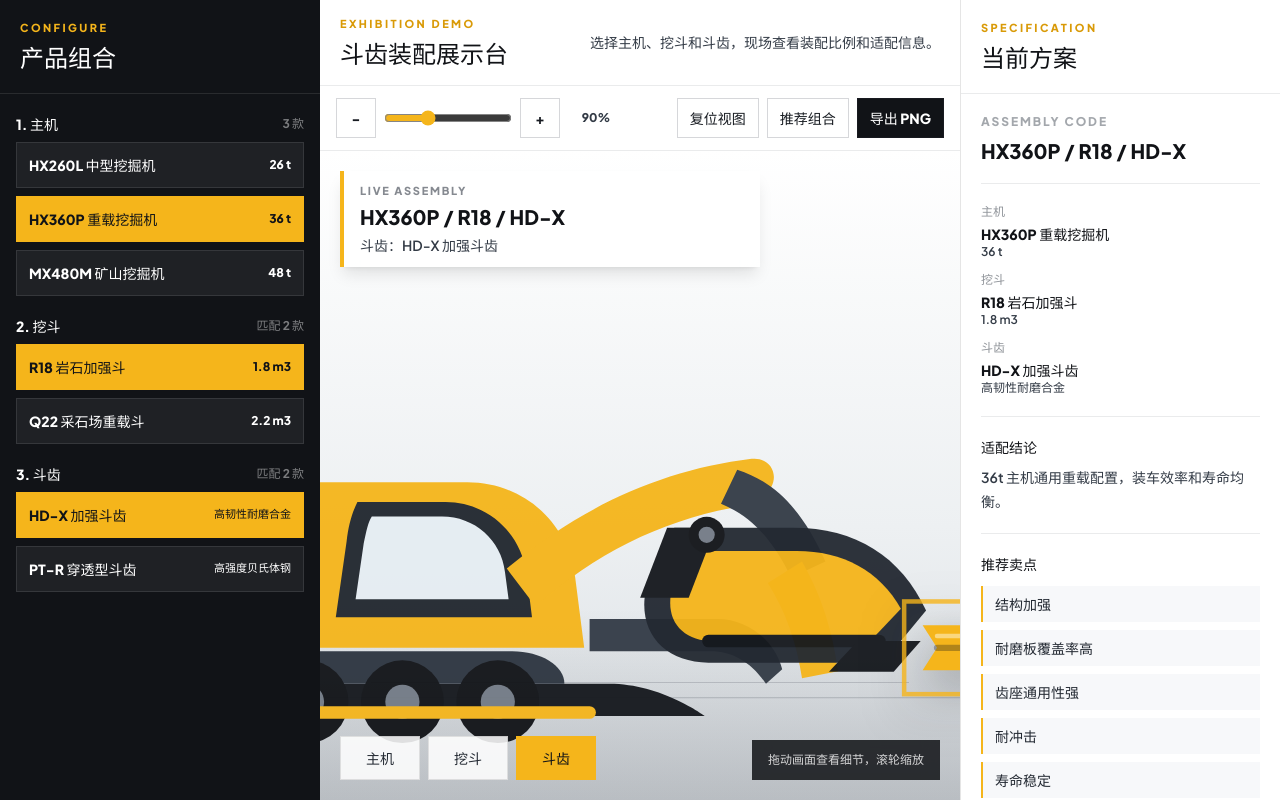
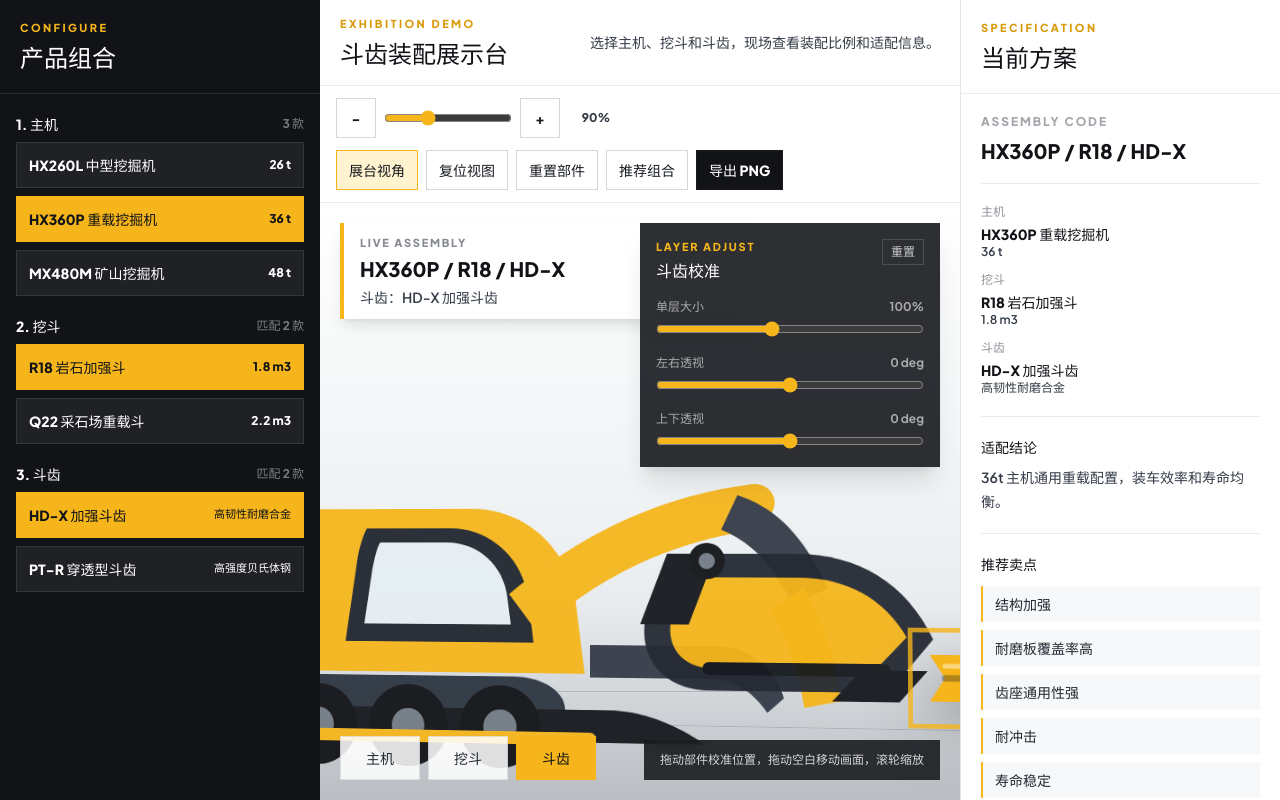
Before and after one commit to ShundeMachinery/bucket-demo-2d, a Vue app: page / in a window 1280 px wide. Built offline with nearby package versions, Linux system fonts and the light colour scheme.

Commit message:
can drag.

```diff
--- a/src/components/PreviewStage.vue
+++ b/src/components/PreviewStage.vue
@@ -3,13 +3,22 @@ import { computed, onMounted, onUnmounted, ref } from 'vue'
 import { toPng } from 'html-to-image'
 import { useConfiguratorStore, type HighlightPart } from '../stores/configurator'
 import type { ProductPart } from '../types/product'
+import type { CSSProperties } from 'vue'
 
 const store = useConfiguratorStore()
 const stageRef = ref<HTMLElement | null>(null)
 const viewportRef = ref<HTMLElement | null>(null)
-const isDragging = ref(false)
+const dragMode = ref<'none' | 'stage' | 'layer'>('none')
 const isExporting = ref(false)
-const dragStart = ref({ x: 0, y: 0, panX: 0, panY: 0 })
+const dragStart = ref({
+  x: 0,
+  y: 0,
+  panX: 0,
+  panY: 0,
+  layerOffsetX: 0,
+  layerOffsetY: 0,
+  part: 'excavator' as HighlightPart,
+})
 
 type Layer = {
   type: HighlightPart
@@ -28,40 +37,73 @@ const selectedLayer = computed(() => {
   return layers.value.find((layer) => layer.type === store.highlightedPart) ?? layers.value[0]
 })
 
-function layerStyle(layer: Layer) {
+function layerStyle(layer: Layer): CSSProperties {
+  const adjustment = store.layerAdjustments[layer.type]
   return {
-    left: `${layer.part.anchor.x}px`,
-    top: `${layer.part.anchor.y}px`,
+    left: `${layer.part.anchor.x + adjustment.offsetX}px`,
+    top: `${layer.part.anchor.y + adjustment.offsetY}px`,
     width: `${layer.part.dimensions.width}px`,
     height: `${layer.part.dimensions.height}px`,
     zIndex: layer.zIndex,
-    transform: 'translate(-50%, -50%)',
+    transform: `translate(-50%, -50%) perspective(1000px) rotateX(${adjustment.rotateX}deg) rotateY(${adjustment.rotateY}deg) scale(${adjustment.scale})`,
+    transformStyle: 'preserve-3d',
   }
 }
 
 function beginDrag(event: PointerEvent) {
   if ((event.target as HTMLElement).closest('[data-layer-control="true"]')) return
 
-  isDragging.value = true
+  dragMode.value = 'stage'
   dragStart.value = {
     x: event.clientX,
     y: event.clientY,
     panX: store.panX,
     panY: store.panY,
+    layerOffsetX: 0,
+    layerOffsetY: 0,
+    part: store.highlightedPart,
+  }
+  viewportRef.value?.setPointerCapture(event.pointerId)
+}
+
+function beginLayerDrag(event: PointerEvent, part: HighlightPart) {
+  event.stopPropagation()
+  store.setHighlightedPart(part)
+  const adjustment = store.layerAdjustments[part]
+
+  dragMode.value = 'layer'
+  dragStart.value = {
+    x: event.clientX,
+    y: event.clientY,
+    panX: store.panX,
+    panY: store.panY,
+    layerOffsetX: adjustment.offsetX,
+    layerOffsetY: adjustment.offsetY,
+    part,
   }
   viewportRef.value?.setPointerCapture(event.pointerId)
 }
 
 function moveDrag(event: PointerEvent) {
-  if (!isDragging.value) return
-  store.setPan(
-    dragStart.value.panX + event.clientX - dragStart.value.x,
-    dragStart.value.panY + event.clientY - dragStart.value.y,
-  )
+  if (dragMode.value === 'stage') {
+    store.setPan(
+      dragStart.value.panX + event.clientX - dragStart.value.x,
+      dragStart.value.panY + event.clientY - dragStart.value.y,
+    )
+  }
+
+  if (dragMode.value === 'layer') {
+    const deltaX = (event.clientX - dragStart.value.x) / store.scale
+    const deltaY = (event.clientY - dragStart.value.y) / store.scale
+    store.updateLayerAdjustment(dragStart.value.part, {
+      offsetX: Math.round(dragStart.value.layerOffsetX + deltaX),
+      offsetY: Math.round(dragStart.value.layerOffsetY + deltaY),
+    })
+  }
 }
 
 function endDrag(event: PointerEvent) {
-  isDragging.value = false
+  dragMode.value = 'none'
   viewportRef.value?.releasePointerCapture(event.pointerId)
 }
 
@@ -103,7 +145,7 @@ onUnmounted(() => {
   <div
     ref="viewportRef"
     class="relative flex flex-1 touch-none select-none overflow-hidden bg-[#f3f4f6]"
-    :class="isDragging ? 'cursor-grabbing' : 'cursor-grab'"
+    :class="dragMode !== 'none' ? 'cursor-grabbing' : 'cursor-grab'"
     @pointerdown="beginDrag"
     @pointermove="moveDrag"
     @pointerup="endDrag"
@@ -120,8 +162,9 @@ onUnmounted(() => {
       :style="{
         width: `${store.catalog.stage.width}px`,
         height: `${store.catalog.stage.height}px`,
-        transform: `translate(calc(-50% + ${store.panX}px), calc(-50% + ${store.panY}px)) scale(${store.scale})`,
+        transform: `translate(calc(-50% + ${store.panX}px), calc(-50% + ${store.panY}px)) scale(${store.scale}) ${store.showcaseView ? 'perspective(1400px) rotateX(2deg) rotateY(-7deg)' : ''}`,
         transformOrigin: 'center center',
+        transformStyle: 'preserve-3d',
       }"
     >
       <div class="absolute bottom-[112px] left-28 right-28 h-px bg-iron-700/25" />
@@ -135,6 +178,7 @@ onUnmounted(() => {
         :class="store.highlightedPart === layer.type ? 'drop-shadow-[0_18px_24px_rgba(17,19,23,0.28)]' : 'opacity-95'"
         :style="layerStyle(layer)"
         @click.stop="store.setHighlightedPart(layer.type)"
+        @pointerdown="beginLayerDrag($event, layer.type)"
       >
         <span
           class="absolute inset-0 transition duration-200"
@@ -163,8 +207,71 @@ onUnmounted(() => {
       </button>
     </div>
 
+    <div class="absolute right-5 top-5 w-[min(300px,calc(100%-2.5rem))] bg-iron-950/88 p-4 text-white shadow-xl backdrop-blur" data-layer-control="true">
+      <div class="flex items-start justify-between gap-3">
+        <div>
+          <p class="text-[11px] font-extrabold uppercase tracking-[0.16em] text-safety-500">Layer Adjust</p>
+          <p class="mt-1 text-base font-extrabold">{{ selectedLayer.label }}校准</p>
+        </div>
+        <button
+          type="button"
+          class="border border-white/15 px-2 py-1 text-xs font-extrabold text-white/75 transition hover:border-safety-500 hover:text-safety-500"
+          @click="store.resetLayerAdjustment(store.highlightedPart)"
+        >
+          重置
+        </button>
+      </div>
+
+      <div class="mt-4 space-y-4">
+        <label class="block">
+          <span class="flex items-center justify-between text-xs font-bold text-white/60">
+            <span>单层大小</span>
+            <span>{{ Math.round(store.selectedLayerAdjustment.scale * 100) }}%</span>
+          </span>
+          <input
+            class="mt-2 h-2 w-full accent-safety-500"
+            type="range"
+            min="55"
+            max="160"
+            :value="Math.round(store.selectedLayerAdjustment.scale * 100)"
+            @input="store.setLayerScale(store.highlightedPart, Number(($event.target as HTMLInputElement).value) / 100)"
+          />
+        </label>
+
+        <label class="block">
+          <span class="flex items-center justify-between text-xs font-bold text-white/60">
+            <span>左右透视</span>
+            <span>{{ store.selectedLayerAdjustment.rotateY }} deg</span>
+          </span>
+          <input
+            class="mt-2 h-2 w-full accent-safety-500"
+            type="range"
+            min="-24"
+            max="24"
+            :value="store.selectedLayerAdjustment.rotateY"
+            @input="store.setLayerTilt(store.highlightedPart, store.selectedLayerAdjustment.rotateX, Number(($event.target as HTMLInputElement).value))"
+          />
+        </label>
+
+        <label class="block">
+          <span class="flex items-center justify-between text-xs font-bold text-white/60">
+            <span>上下透视</span>
+            <span>{{ store.selectedLayerAdjustment.rotateX }} deg</span>
+          </span>
+          <input
+            class="mt-2 h-2 w-full accent-safety-500"
+            type="range"
+            min="-18"
+            max="18"
+            :value="store.selectedLayerAdjustment.rotateX"
+            @input="store.setLayerTilt(store.highlightedPart, Number(($event.target as HTMLInputElement).value), store.selectedLayerAdjustment.rotateY)"
+          />
+        </label>
+      </div>
+    </div>
+
     <div class="absolute bottom-5 right-5 hidden bg-iron-950/86 px-4 py-3 text-xs font-semibold text-white/80 backdrop-blur md:block">
-      拖动画面查看细节，滚轮缩放
+      拖动部件校准位置，拖动空白移动画面，滚轮缩放
     </div>
 
     <div
--- a/src/components/Toolbar.vue
+++ b/src/components/Toolbar.vue
@@ -26,7 +26,17 @@ function exportPreview() {
     </div>
 
     <div class="flex flex-wrap items-center gap-2">
+      <button
+        type="button"
+        class="tool-button"
+        :class="store.showcaseView ? 'border-safety-500 bg-safety-100' : ''"
+        title="切换伪 3D 展台视角"
+        @click="store.toggleShowcaseView"
+      >
+        展台视角
+      </button>
       <button type="button" class="tool-button" title="重置视图" @click="store.resetView">复位视图</button>
+      <button type="button" class="tool-button" title="重置三层位置和大小" @click="store.resetAllLayerAdjustments">重置部件</button>
       <button type="button" class="tool-button" title="恢复默认组合" @click="store.restoreDefaultCombination">推荐组合</button>
       <button type="button" class="tool-button bg-iron-950 text-white hover:bg-iron-800" title="导出当前预览为 PNG" @click="exportPreview">导出 PNG</button>
     </div>
--- a/src/stores/configurator.ts
+++ b/src/stores/configurator.ts
@@ -7,6 +7,26 @@ const catalog = catalogJson as ProductCatalog
 
 export type HighlightPart = 'excavator' | 'bucket' | 'tooth'
 
+export type LayerAdjustment = {
+  offsetX: number
+  offsetY: number
+  scale: number
+  rotateX: number
+  rotateY: number
+}
+
+const defaultAdjustment: LayerAdjustment = {
+  offsetX: 0,
+  offsetY: 0,
+  scale: 1,
+  rotateX: 0,
+  rotateY: 0,
+}
+
+function cloneDefaultAdjustment() {
+  return { ...defaultAdjustment }
+}
+
 export const useConfiguratorStore = defineStore('configurator', () => {
   const selectedExcavatorId = ref(catalog.defaults.excavatorId)
   const selectedBucketId = ref(catalog.defaults.bucketId)
@@ -15,6 +35,12 @@ export const useConfiguratorStore = defineStore('configurator', () => {
   const scale = ref(0.9)
   const panX = ref(0)
   const panY = ref(0)
+  const showcaseView = ref(true)
+  const layerAdjustments = ref<Record<HighlightPart, LayerAdjustment>>({
+    excavator: cloneDefaultAdjustment(),
+    bucket: cloneDefaultAdjustment(),
+    tooth: cloneDefaultAdjustment(),
+  })
 
   const excavators = computed(() => catalog.excavators)
   const buckets = computed(() => catalog.buckets)
@@ -53,6 +79,8 @@ export const useConfiguratorStore = defineStore('configurator', () => {
     const current = compatibleTeeth.value.find((item) => item.id === selectedToothId.value)
     return current ?? compatibleTeeth.value[0] ?? catalog.teeth[0]
   })
+
+  const selectedLayerAdjustment = computed(() => layerAdjustments.value[highlightedPart.value])
 
   const combinationCode = computed(() => {
     return [
@@ -101,6 +129,46 @@ export const useConfiguratorStore = defineStore('configurator', () => {
     highlightedPart.value = part
   }
 
+  function updateLayerAdjustment(part: HighlightPart, patch: Partial<LayerAdjustment>) {
+    layerAdjustments.value[part] = {
+      ...layerAdjustments.value[part],
+      ...patch,
+    }
+  }
+
+  function moveLayer(part: HighlightPart, deltaX: number, deltaY: number) {
+    const adjustment = layerAdjustments.value[part]
+    updateLayerAdjustment(part, {
+      offsetX: Math.round(adjustment.offsetX + deltaX),
+      offsetY: Math.round(adjustment.offsetY + deltaY),
+    })
+  }
+
+  function setLayerScale(part: HighlightPart, nextScale: number) {
+    updateLayerAdjustment(part, {
+      scale: Math.min(1.6, Math.max(0.55, Number(nextScale.toFixed(2)))),
+    })
+  }
+
+  function setLayerTilt(part: HighlightPart, rotateX: number, rotateY: number) {
+    updateLayerAdjustment(part, {
+      rotateX: Math.min(18, Math.max(-18, Math.round(rotateX))),
+      rotateY: Math.min(24, Math.max(-24, Math.round(rotateY))),
+    })
+  }
+
+  function resetLayerAdjustment(part: HighlightPart) {
+    layerAdjustments.value[part] = cloneDefaultAdjustment()
+  }
+
+  function resetAllLayerAdjustments() {
+    layerAdjustments.value = {
+      excavator: cloneDefaultAdjustment(),
+      bucket: cloneDefaultAdjustment(),
+      tooth: cloneDefaultAdjustment(),
+    }
+  }
+
   function zoomIn() {
     scale.value = Math.min(1.8, Number((scale.value + 0.1).toFixed(2)))
   }
@@ -128,12 +196,17 @@ export const useConfiguratorStore = defineStore('configurator', () => {
     panY.value = 0
   }
 
+  function toggleShowcaseView() {
+    showcaseView.value = !showcaseView.value
+  }
+
   function restoreDefaultCombination() {
     selectedExcavatorId.value = catalog.defaults.excavatorId
     selectedBucketId.value = catalog.defaults.bucketId
     selectedToothId.value = catalog.defaults.toothId
     highlightedPart.value = 'tooth'
     resetView()
+    resetAllLayerAdjustments()
     ensureCompatibleSelection()
   }
 
@@ -151,9 +224,12 @@ export const useConfiguratorStore = defineStore('configurator', () => {
     scale,
     panX,
     panY,
+    showcaseView,
+    layerAdjustments,
     selectedExcavator,
     selectedBucket,
     selectedTooth,
+    selectedLayerAdjustment,
     compatibleBuckets,
     compatibleTeeth,
     combinationCode,
@@ -163,12 +239,19 @@ export const useConfiguratorStore = defineStore('configurator', () => {
     selectBucket,
     selectTooth,
     setHighlightedPart,
+    updateLayerAdjustment,
+    moveLayer,
+    setLayerScale,
+    setLayerTilt,
+    resetLayerAdjustment,
+    resetAllLayerAdjustments,
     zoomIn,
     zoomOut,
     setScale,
     setPan,
     nudgePan,
     resetView,
+    toggleShowcaseView,
     restoreDefaultCombination,
   }
 })
```
